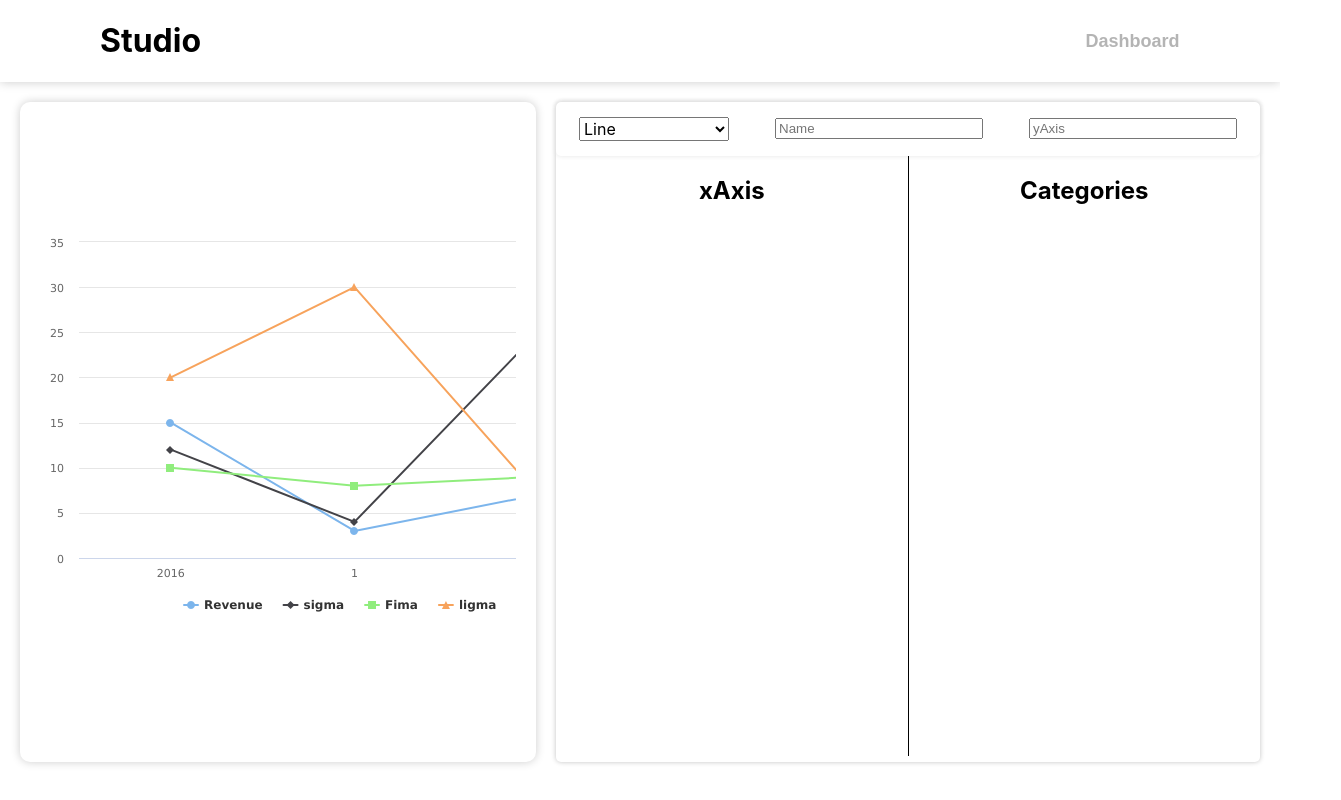
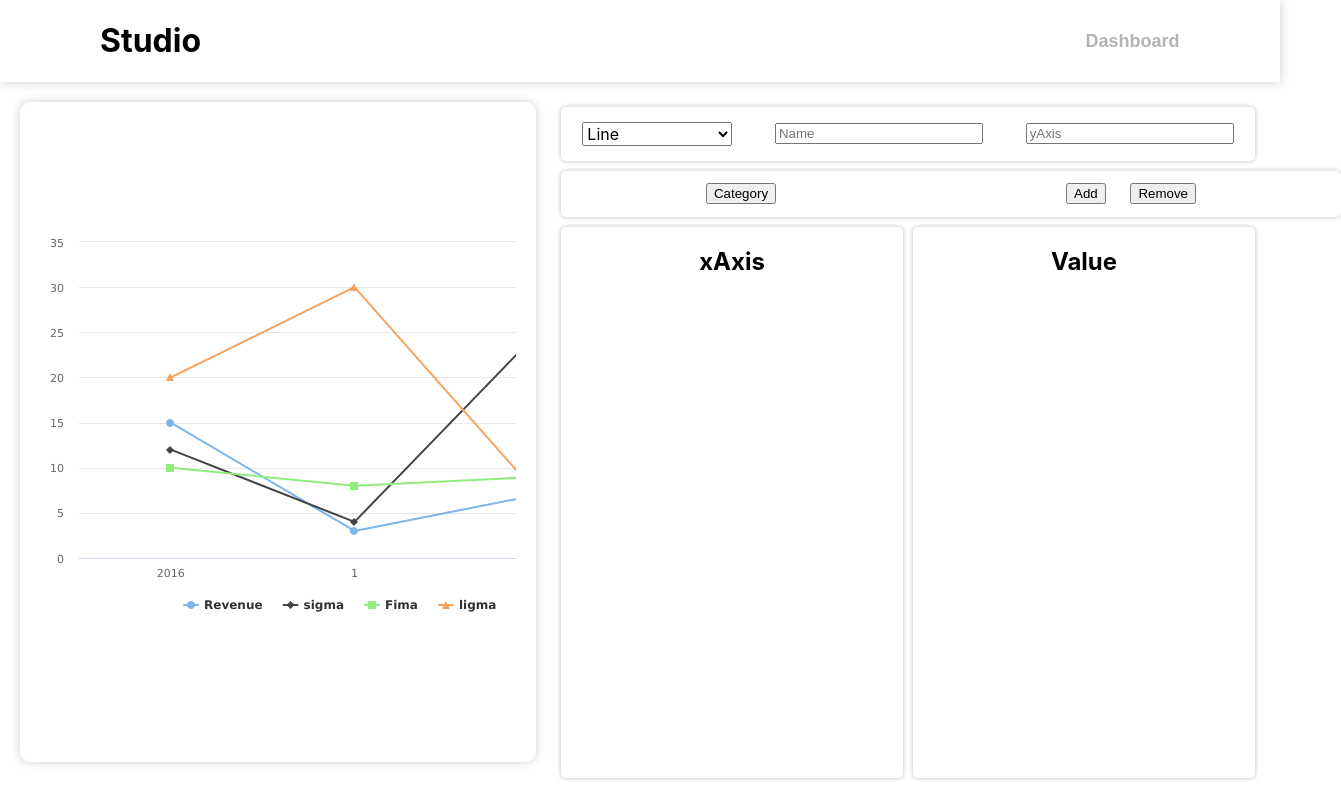
Before and after one commit to philipcoroiu/OnlyFin, a React (Create React App) app in the folder onlyfin-frontend/: page /Dashboard/Studio in a window 1280 px wide. Shown: the whole page, 1341 px wide, since content can reach past the window. Built offline with nearby package versions, Linux system fonts and the light colour scheme.

Commit message:
Studio design uppdate
version 1.2 design

```diff
--- a/onlyfin-frontend/src/components/Studio/Studio.js
+++ b/onlyfin-frontend/src/components/Studio/Studio.js
@@ -40,6 +40,7 @@ export default function Studio() {
                 valueName={sendData.valueTitle}
                 typeOfDiagram={sendData.typeOfDiagram}
                 function={changeStats}
+                categories={sendData.categories}
 
             />
             <div className="chart">
--- a/onlyfin-frontend/src/components/Studio/StudioToolbar.js
+++ b/onlyfin-frontend/src/components/Studio/StudioToolbar.js
@@ -29,10 +29,6 @@ export default function StudioToolbar(props) {
                     <option value="column">Column</option>
                 </select>
 
-                {/* <div className="studio--sidebar--buttons">
-                    <button onClick={addInput}>Add</button>
-                    <button onClick={deleteInput}>Remove</button>
-                </div> */}
 
                 <input
                     type="text"
@@ -50,12 +46,21 @@ export default function StudioToolbar(props) {
                     value={props.valueName}
                 />
             </div>
+
+            <div className="toolbar--categories">
+                <button className="toolbar--category--button">Category</button>
+                <div className="studio--sidebar--buttons">
+                    <button onClick={addInput}>Add</button>
+                    <button onClick={deleteInput}>Remove</button>
+                </div>
+            </div>
+
             <div className="toolbar--columns">
                 <div className="toolbar--xaxis">
                     <h2>xAxis</h2>
                 </div>
-                <div className="toolbar--categories">
-                    <h2>Categories</h2>
+                <div className="toolbar--value">
+                    <h2>Value</h2>
                 </div>
             </div>
             {inputs}
--- a/onlyfin-frontend/src/index.css
+++ b/onlyfin-frontend/src/index.css
@@ -19,10 +19,7 @@ code {
   margin: 20px;
   width: 55%;
   height: 660px;
-  background-color: #ffffff;
   border: none;
-  border-radius: 5px;
-  box-shadow: 0px 0px 5px #c2c2c2;
 }
 
 .studio--sidebar--header{
@@ -31,31 +28,56 @@ code {
   align-items: center;
   justify-content: space-around;
   border: none;
-  box-shadow: 0px 0px 5px #e5e5e5;
+  box-shadow: 0px 0px 5px #bbbbbb;
   border-radius: 5px;
+  margin: 5px;
 }
 
 .studio--sidebar--header > input {
   width: 200px;
 }
 
+.toolbar--categories{
+  display: flex;
+  flex-direction: row;
+  align-items: center;
+  justify-content: space-around;
+  border: none;
+  box-shadow: 0px 0px 5px #bbbbbb;
+  border-radius: 5px;
+  margin: 10px 5px 5px 5px;
+  width: 780px;
+  height: 7%;
+}
+
+.studio--sidebar--buttons{
+  display: flex;
+  width: 130px;
+  justify-content: space-between;
+}
+
 .toolbar--columns{
   display: flex;
   justify-content: space-between;
-  height: 600px;
+  height: 85%;
 }
+
 .toolbar--xaxis{
+  margin: 5px;
   display: flex;
   justify-content: center;
-  border-right: 1px solid black ;
-  width: 400px;
-
+  box-shadow: 0px 0px 5px #bbbbbb;
+  border-radius: 5px;
+  width: 50%;
 }
 
-.toolbar--categories{
+.toolbar--value{
+  margin: 5px;
   display: flex;
   justify-content: center;
-  width: 400px;
+  box-shadow: 0px 0px 5px #bbbbbb;
+  border-radius: 5px;
+  width: 50%;
 }
 
 .studio--sidebar--select{
@@ -63,20 +85,6 @@ code {
   margin-bottom: 15px;
   width: 150px;
   font: inherit;
-}
-.studio--sidebar--buttons{
-  display: flex;
-  width: 130px;
-  justify-content: space-between;
-}
-
-.studio--sidebar--buttons > button{
-  width: 50px;
-  height: 50px;
-  background-color: #ffffff;
-  border: none;
-  border-radius: 100px;
-  box-shadow: 0px 0px 5px #a6a6a6;
 }
 
 .studio--navbar{
@@ -87,9 +95,9 @@ code {
   border: none;
   box-shadow: 0px 0px 10px #cbcbcb;
 }
+
 .studio--navbar > h1:hover{
   cursor: default;
-
 }
 
 .studio--navbar--button{
```
